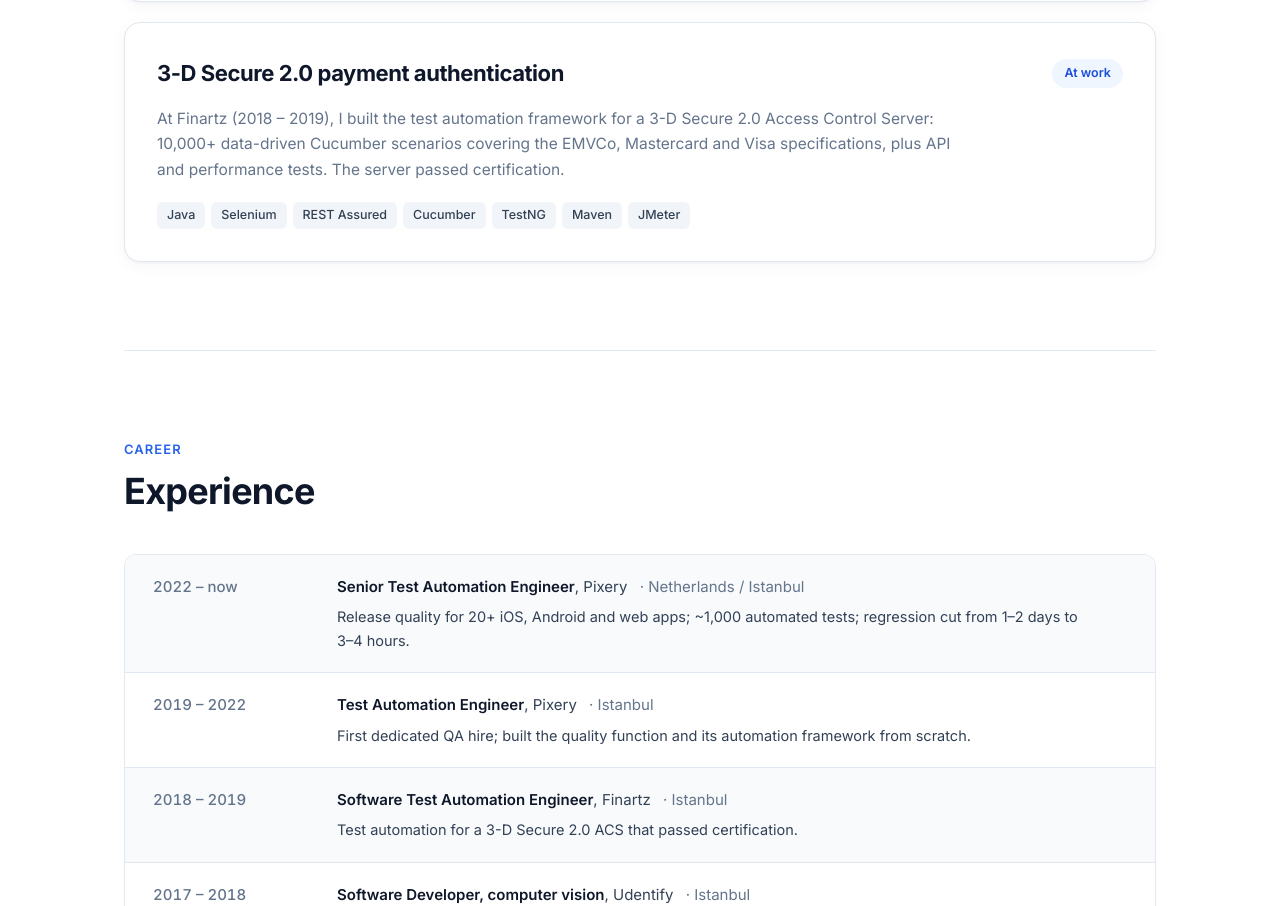
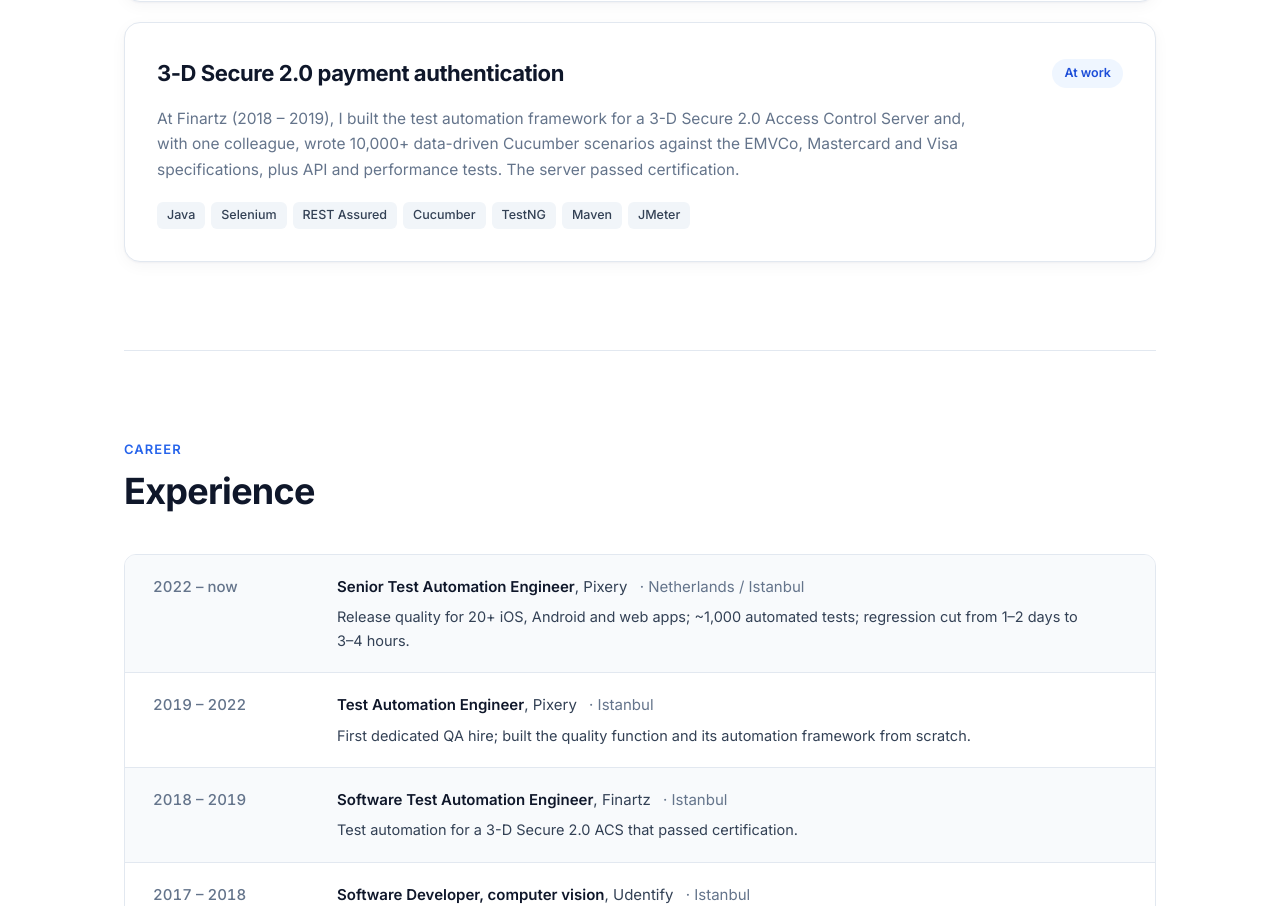
Before and after one commit to cozgur/ozgurcetintas.dev, a plain HTML site: page site/index.html in a window 1280 px wide. Shown: the part 2547-3453 px from the top of the page. Drawn offline with Linux system fonts and the light colour scheme.

Commit message:
Finartz card: scenarios were co-written with one colleague
Co-Authored-By: Claude Opus 5.5 <noreply@anthropic.com>
Claude-Session: https://claude.ai/code/session_01RDWSGmutC4BKKwQrLoLvEv

```diff
--- a/site/index.html
+++ b/site/index.html
@@ -249,8 +249,8 @@
               <span class="stamp">At work</span>
             </header>
             <p class="desc">
-              At Finartz (2018&nbsp;–&nbsp;2019), I built the test automation framework for a 3-D Secure 2.0 Access Control Server: 10,000+ data-driven
-              Cucumber scenarios covering the EMVCo, Mastercard and Visa specifications, plus API and performance tests.
+              At Finartz (2018&nbsp;–&nbsp;2019), I built the test automation framework for a 3-D Secure 2.0 Access Control Server and, with one colleague,
+              wrote 10,000+ data-driven Cucumber scenarios against the EMVCo, Mastercard and Visa specifications, plus API and performance tests.
               The server passed certification.
             </p>
             <ul class="badges" aria-label="Technologies">
```
